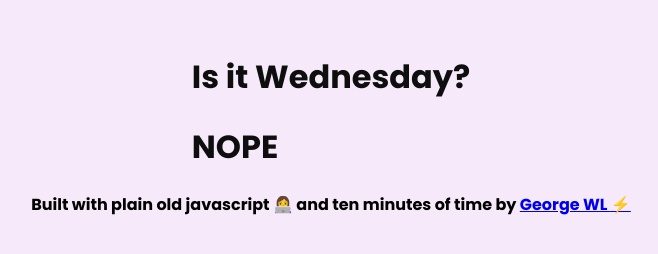
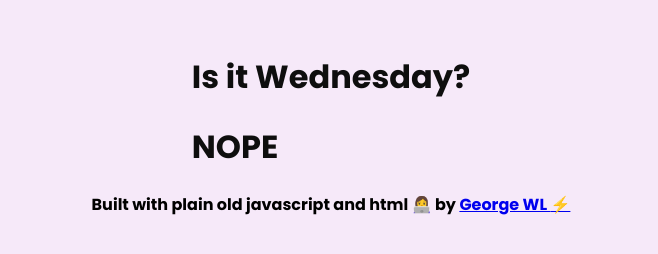
Before and after one commit to GeorgeWL/wednesday, a plain HTML site: page index.html in a window 1280 px wide. Shown: the whole page, without its empty margins (309-967 px from the left). Drawn offline with Linux system fonts and the light colour scheme.

Commit message:
Update index.html

```diff
--- a/index.html
+++ b/index.html
@@ -35,11 +35,11 @@
       ></iframe>
     </main>
     <footer>
-          Built with plain old javascript
+          Built with plain old javascript and html
           <span role="img" aria-label="coder emoji">
             👩‍💻
           </span>
-          and ten minutes of time by
+          by
           <a
             href="https://georgewl.dev"
             target="_blank"
```
